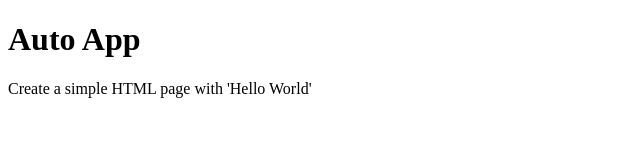
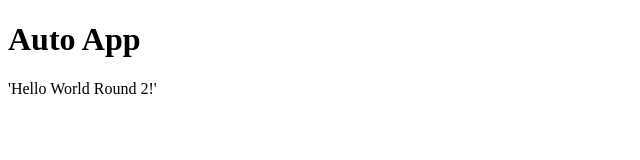
Before and after one commit to 22f1001439/test-app-a2c1cb, a plain HTML site: page index.html in a window 1280 px wide. Shown: the whole page, without its empty margins (0-640 px from the left). Drawn offline with Linux system fonts and the light colour scheme.

Commit message:
Round 2 update

```diff
--- a/index.html
+++ b/index.html
@@ -1 +1 @@
-<!doctype html><html><head><meta charset="utf-8"><title>App</title></head><body><h1>Auto App</h1><p>Create a simple HTML page with 'Hello World'</p></body></html>
+<!doctype html><html><head><meta charset="utf-8"><title>App</title></head><body><h1>Auto App</h1><p>'Hello World Round 2!'</p></body></html>
```
